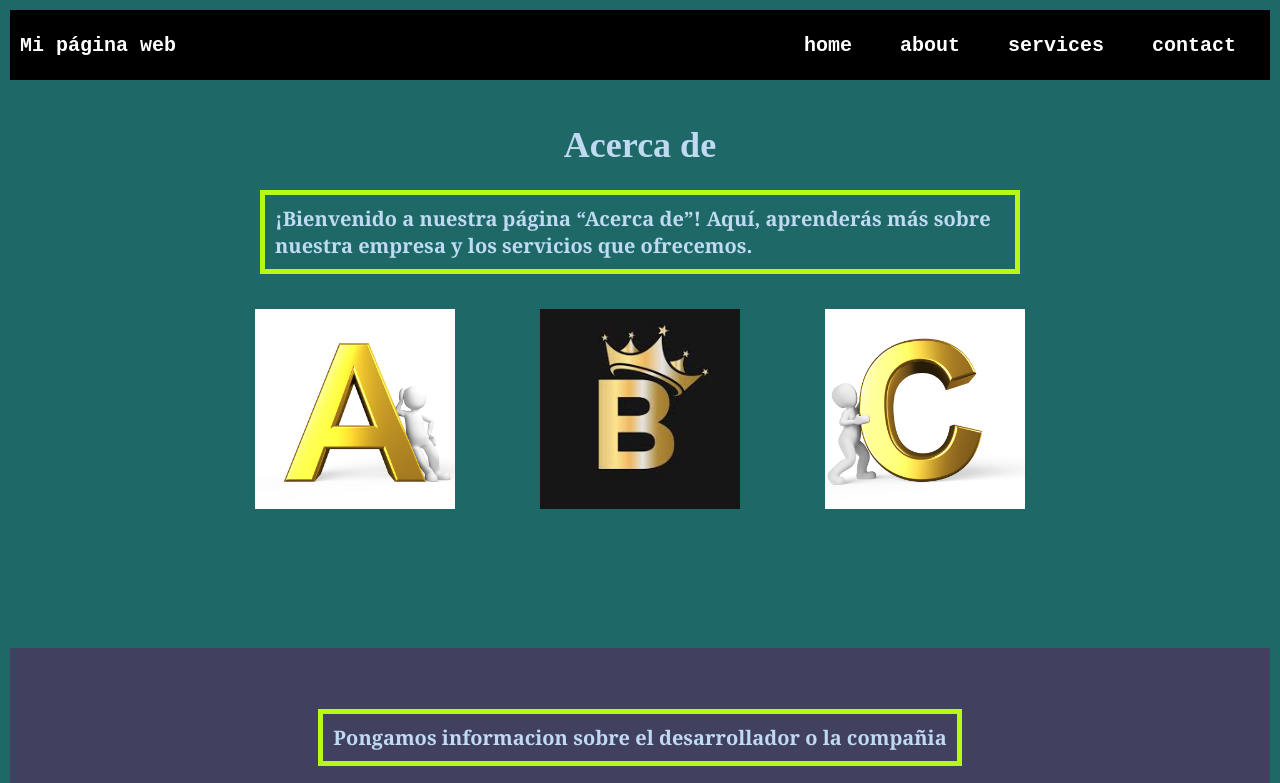
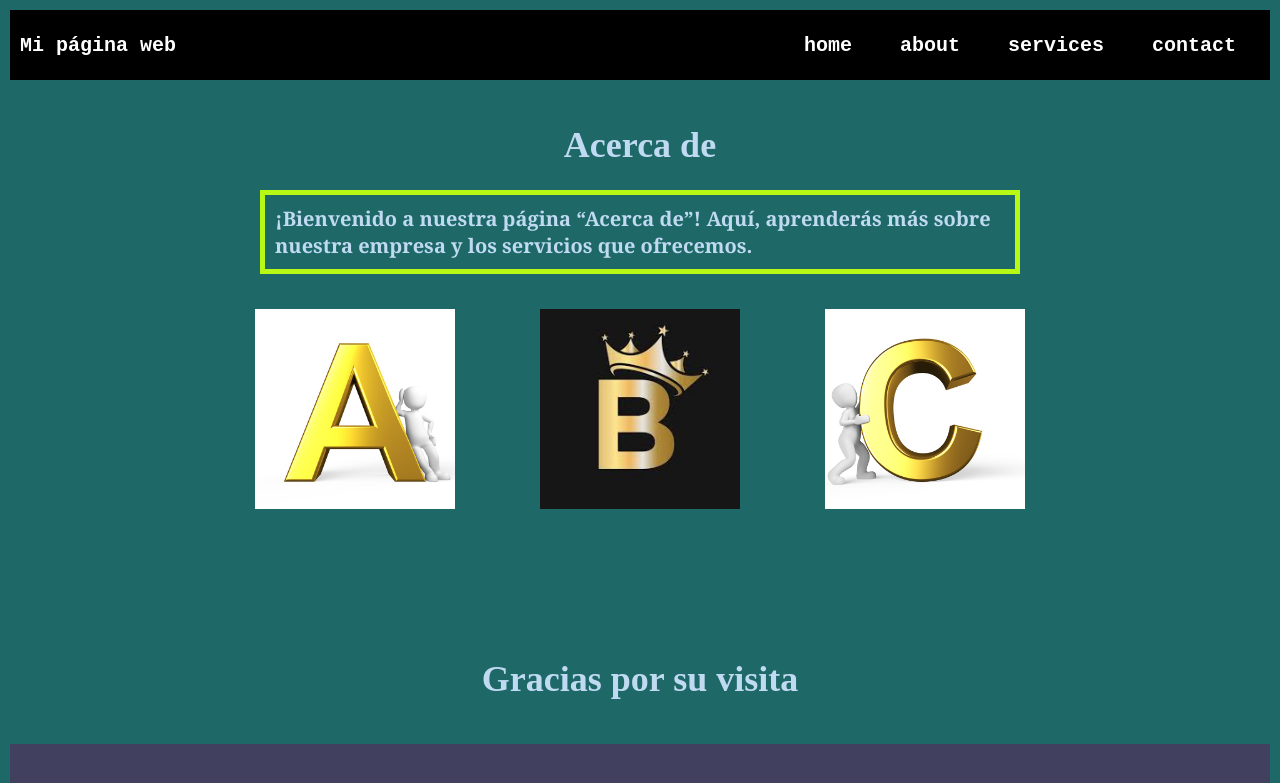
Before and after one commit to Alvaro-0100098/miprimerapaginaenGitHub, a plain HTML site: page about.html in a window 1280 px wide. Shown: the top 783 px of the page. Drawn offline with Linux system fonts and the light colour scheme.

Commit message:
mi primer confirmación de actualización

```diff
--- a/about.html
+++ b/about.html
@@ -33,6 +33,9 @@
                     <img class="b" src="c.jpg" alt="Descripción de la imagen 3" />
                 </div>
             </div>
+
+            <div class="conteiner greeting">
+                <h1>Gracias por su visita</h1>
         </main>
 
 
--- a/style.css
+++ b/style.css
@@ -57,6 +57,10 @@ img {
     height: 200px;
 }
 
+.greeting {
+    text-align: center;
+}
+
 @media (max-width: 600px ) {
     .column {
         flex:100%;
```
